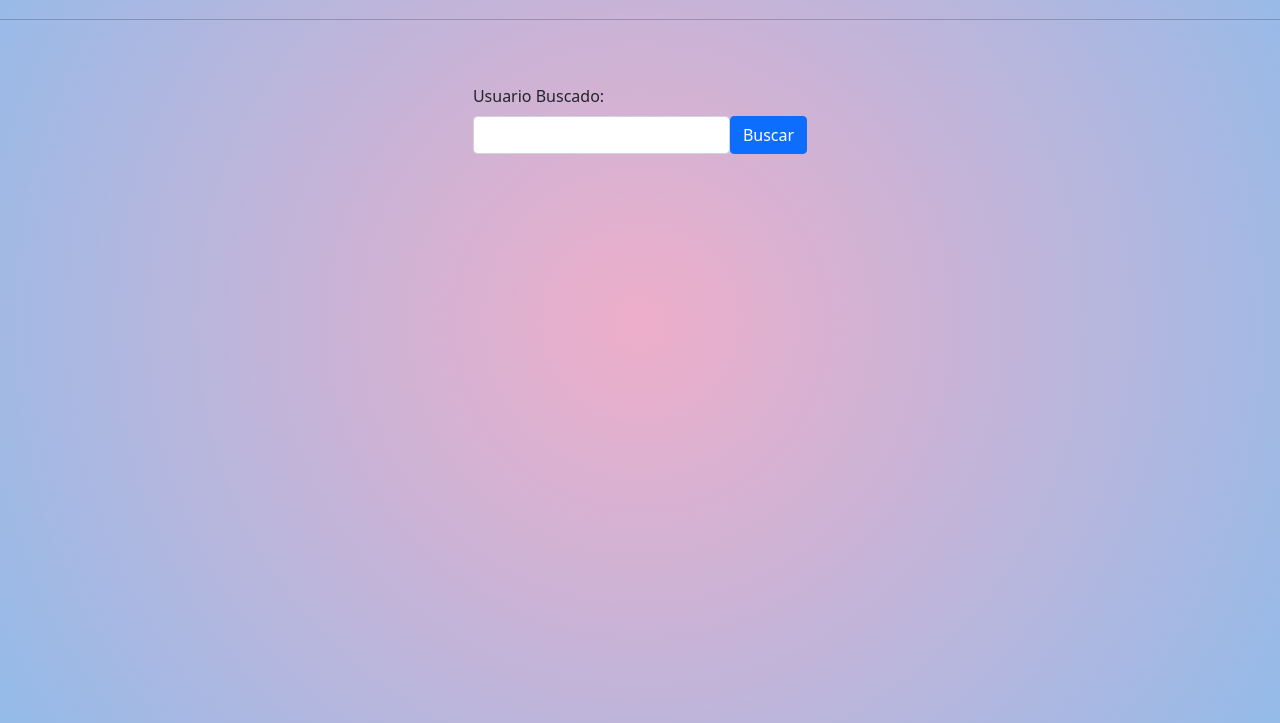
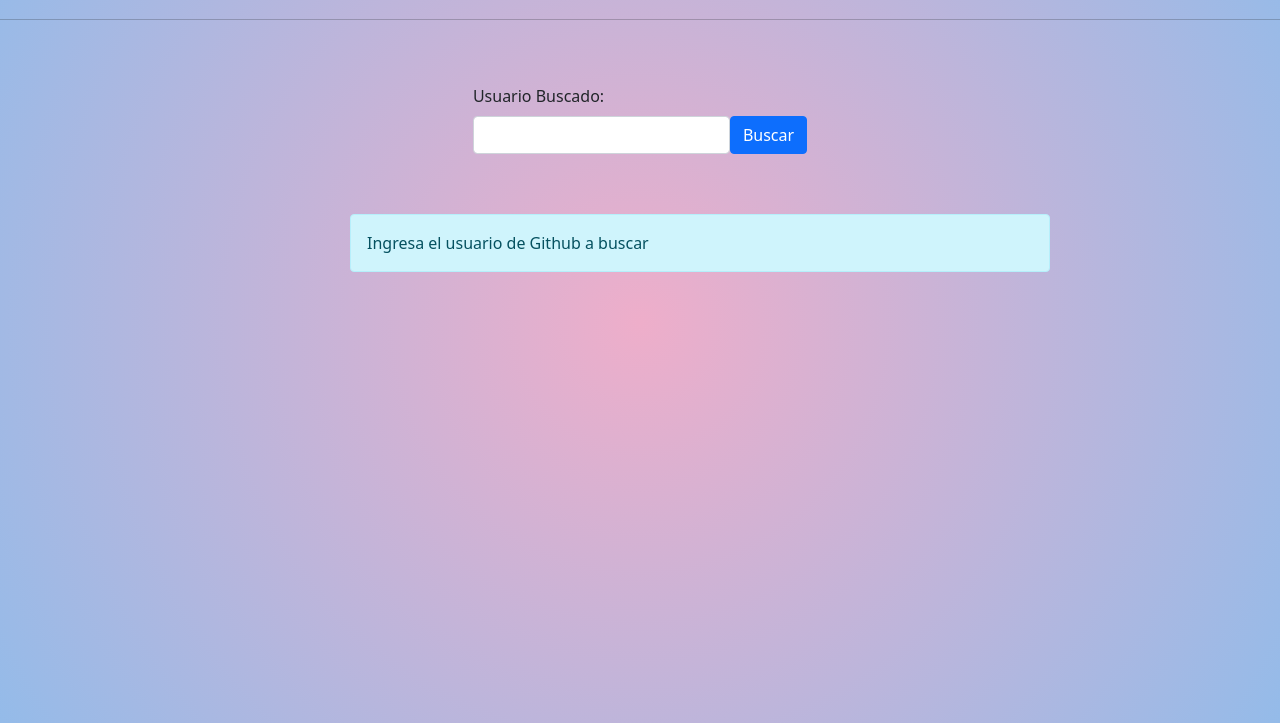
Before and after one commit to juanechaparro/GithubExpert, a React app: page / in a window 1280 px wide. Shown: the part 77-800 px from the top of the page. Built offline with nearby package versions, Linux system fonts and the light colour scheme.

Commit message:
change context to quey params

```diff
--- a/package.json
+++ b/package.json
@@ -8,6 +8,7 @@
     "@testing-library/user-event": "^12.8.3",
     "antd": "^4.17.1",
     "bootstrap": "^5.1.3",
+    "query-string": "^4.3.4",
     "react": "^17.0.2",
     "react-dom": "^17.0.2",
     "react-router": "^6.0.2",
--- a/src/GitExpertApp.js
+++ b/src/GitExpertApp.js
@@ -3,14 +3,12 @@ import { BrowserRouter,Routes, Route } from 'react-router-dom';
 
 import {Home} from './containers/Home'
 import { UserDetail } from './containers/UserDetail';
-import AppContext from './context/AppContext'
 export const GitExpertApp = () => {
-    const [user, setUser] = useState('juanechaparro');
-    const initialValue  = {user, setUser}
+
     // const user = useSetUser('');
     return (
         <div>
-            <AppContext.Provider value = {initialValue}>
+
             <BrowserRouter>
             <Routes>
             <Route  path="/" element={<Home/>} />
@@ -18,7 +16,7 @@ export const GitExpertApp = () => {
             </Routes>
 
             </BrowserRouter>
-            </AppContext.Provider>
+
 
 
         </div>
--- a/src/components/SearchUsers.js
+++ b/src/components/SearchUsers.js
@@ -1,6 +1,8 @@
 import React, { useState } from 'react'
 import 'bootstrap/dist/css/bootstrap.css';
-export const SearchUsers = ({setSearch}) => {
+import {  useNavigate } from 'react-router-dom';
+export const SearchUsers = () => {
+    const navigate = useNavigate();
     const [inputValue, setInputValue] = useState("")
      const handleInputChange = (e) =>{
          setInputValue(e.target.value);
@@ -8,7 +10,7 @@ export const SearchUsers = ({setSearch}) => {
      const handelSubmit = (e) =>{
         e.preventDefault();
         if(inputValue.trim().length > 2){
-        setSearch(inputValue)
+        navigate(`?q=${inputValue}`);
         setInputValue('');
     }
      }
--- a/src/components/UsersGrid.js
+++ b/src/components/UsersGrid.js
@@ -34,8 +34,8 @@ export const UsersGrid = ({search}) => {
                          className = "card animate__animated animate__bounce"
                          cover={<img src={usr.url} alt={usr.login} />
                          }
-                         onClick={e =>{setUser(usr.login)
-                            navigate('/user');}}
+                         onClick={e =>{
+                            navigate(`/user?q=${usr.login}`);}}
                          >
 
                         <Meta title = {usr.login} description = {"Id : " + usr.id}/>
--- a/src/containers/Home.js
+++ b/src/containers/Home.js
@@ -1,14 +1,15 @@
-import React,{useState} from 'react';
+import React from 'react';
+import { useLocation } from 'react-router-dom';
 import { SearchUsers } from '../components/SearchUsers'
 import { UsersGrid } from '../components/UsersGrid';
-
+import queryString from 'query-string'
 
 
 
 export const Home = () => {
 
-
-    const[search , setSearch] = useState('')
+    const location = useLocation();
+    const {q= ''} = queryString.parse(location.search);
 
   return (
     <>
@@ -19,9 +20,15 @@ export const Home = () => {
     <hr/>
     <br />
     <br />
-    <SearchUsers setSearch ={setSearch}/>
+    <SearchUsers />
+    {
+               (q === '') ?
+               <div className = "alert alert-info org">
+                   Ingresa el usuario de Github a buscar
+              </div>
+              :  <UsersGrid search={q}/>
+     }
 
-    {search && <UsersGrid search={search}/>}
 
    </>
   );
--- a/src/containers/UserDetail.js
+++ b/src/containers/UserDetail.js
@@ -1,13 +1,17 @@
-import React,{useContext} from 'react'
-import AppContext from '../context/AppContext'
+import React from 'react'
+
 import { useFetchDetails } from '../hooks/useFetchDetails';
 import { UserItem } from '../components/UserItem';
 import { ReposList } from '../components/ReposList';
 import { Link } from 'react-router-dom';
 import { Button } from 'antd';
+import queryString from 'query-string'
+import { useLocation } from 'react-router-dom';
 export const UserDetail = () => {
-const {user} = useContext(AppContext);
-const{userData, reposData }= useFetchDetails(user);
+const location = useLocation();
+const {q= ''} = queryString.parse(location.search);
+
+const{userData, reposData }= useFetchDetails(q);
 
     return (
         <>
--- a/src/index.css
+++ b/src/index.css
@@ -77,3 +77,10 @@ code {
 .detailScreen{
 padding: 100px;
 }
+.org{
+  width: 700px;
+  margin: 60px;
+  position: relative;
+  left: 50%;
+  transform: translate(-50%, 0);
+}
```
Also changed, not shown: 1 other file.
